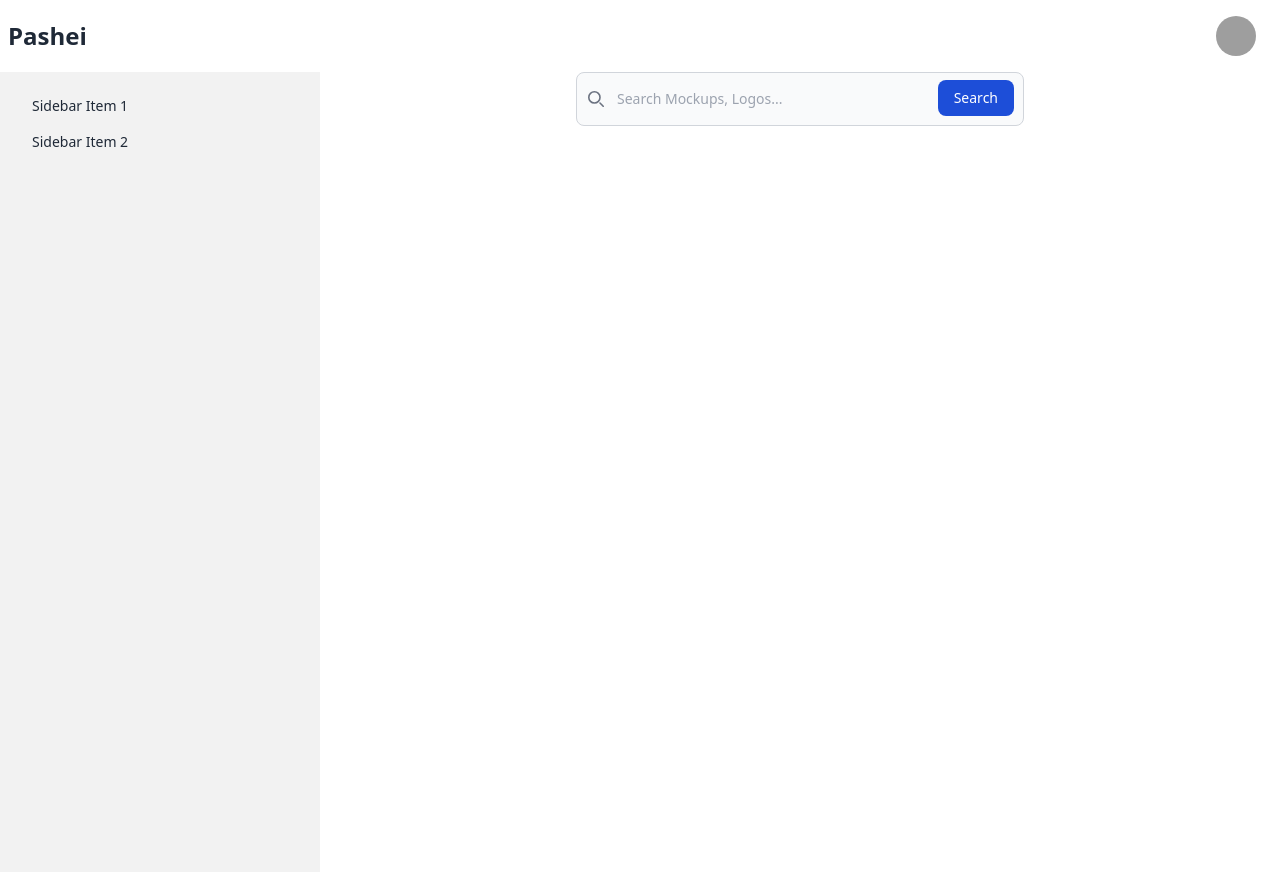
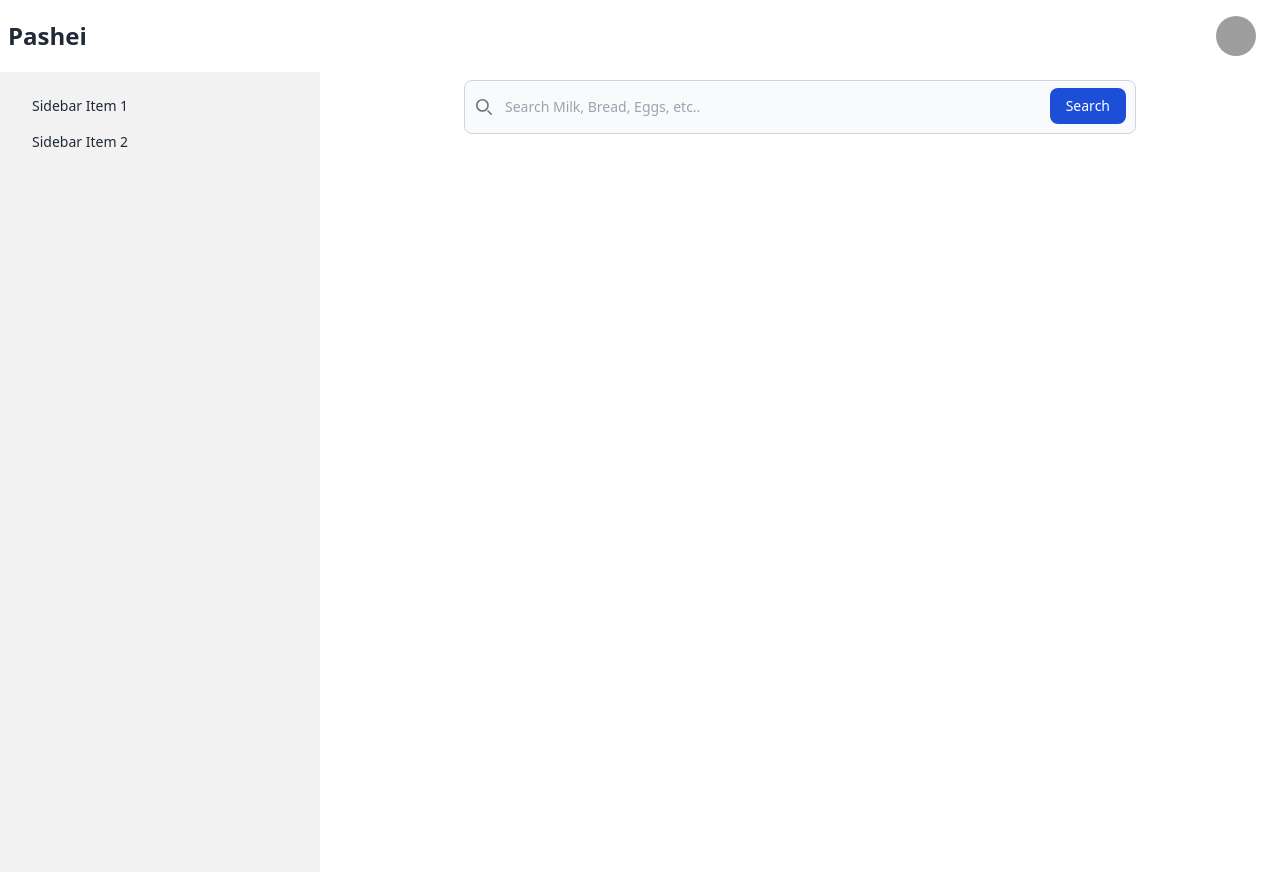
Before and after one commit to chaudhuree/products-filtering-client, a React (Vite) app: page / in a window 1280 px wide. Built offline with nearby package versions, Linux system fonts and the light colour scheme; grey boxes are pictures that could not be loaded.

Commit message:
create a context provider for better coding experience by managing all variable from one place

```diff
--- /dev/null
+++ b/src/context/Products.jsx
@@ -0,0 +1,26 @@
+import { createContext, useContext, useEffect, useState } from "react";
+export const ProductsContext = createContext();
+export default function ProductsProvider({ children }) {
+  const [products, setProducts] = useState([]);
+  const [loading, setLoading] = useState(false);
+  const [search, setSearch] = useState("");
+
+
+  // all variables and functions that you want to share with the rest of the application should be placed in the context
+  const contextValue = {
+    products,
+    loading,
+    search,
+    setSearch,
+  };
+
+  return (
+    <ProductsContext.Provider value={contextValue}>
+      {children}
+    </ProductsContext.Provider>
+  );
+}
+
+export const useProducts = () => {
+  return useContext(ProductsContext);
+};
--- a/src/layout/MasterLayout.jsx
+++ b/src/layout/MasterLayout.jsx
@@ -1,11 +1,14 @@
-import Nav from '../components/Nav'
-import { RxHamburgerMenu } from 'react-icons/rx'
+import Nav from "../components/Nav";
+import { RxHamburgerMenu } from "react-icons/rx";
 export default function MasterLayout({ children }) {
   return (
-    <div><Nav />
+    <div>
+      <Nav />
       <div className="drawer lg:drawer-open">
         <input id="my-drawer-2" type="checkbox" className="drawer-toggle" />
-      <div className="drawer-content">{children}</div>
+        <div className="drawer-content">
+          <div className="px-5 py-2">{children}</div>
+        </div>
         <div className="drawer-side">
           <label
             htmlFor="my-drawer-2"
@@ -34,6 +37,7 @@ export default function MasterLayout({ children }) {
             </li>
           </ul>
         </div>
-    </div></div>
-  )
+      </div>
+    </div>
+  );
 }
--- a/src/main.jsx
+++ b/src/main.jsx
@@ -1,10 +1,13 @@
-import { StrictMode } from 'react'
-import { createRoot } from 'react-dom/client'
-import App from './App.jsx'
-import './index.css'
+import { StrictMode } from "react";
+import { createRoot } from "react-dom/client";
+import App from "./App.jsx";
+import "./index.css";
+import ProductsProvider from "./context/Products.jsx";
 
-createRoot(document.getElementById('root')).render(
+createRoot(document.getElementById("root")).render(
   <StrictMode>
-    <App />
-  </StrictMode>,
-)
+    <ProductsProvider>
+      <App />
+    </ProductsProvider>
+  </StrictMode>
+);
--- a/src/pages/Products.jsx
+++ b/src/pages/Products.jsx
@@ -1,10 +1,20 @@
 import MasterLayout from "../layout/MasterLayout";
+import { useState, useEffect } from "react";
+import Select from "react-select";
+import { useProducts } from "../context/Products";
+export default function Products() {
+  const { search, setSearch } = useProducts();
 
-export default function Products() {
+  const options = [
+    { value: "priceAsc", label: "Low to High" },
+    { value: "priceDesc", label: "High to Low" },
+    { value: "dateAsc", label: "Newest" },
+    { value: "dateDesc", label: "Oldest" },
+  ];
   return (
     <MasterLayout>
       {/*search bar*/}
-      <form className="max-w-md mx-auto">
+      <div className="max-w-2xl mx-auto">
         <label
           for="default-search"
           className="mb-2 text-sm font-medium text-gray-900 sr-only dark:text-white"
@@ -32,8 +42,9 @@ export default function Products() {
           <input
             type="search"
             id="default-search"
+            onChange={(e) => setSearch(e.target.value)}
             className="block w-full p-4 ps-10 text-sm text-gray-900 border border-gray-300 rounded-lg bg-gray-50 focus:ring-blue-500 focus:border-blue-500 dark:bg-gray-700 dark:border-gray-600 dark:placeholder-gray-400 dark:text-white dark:focus:ring-blue-500 dark:focus:border-blue-500"
-            placeholder="Search Mockups, Logos..."
+            placeholder="Search Milk, Bread, Eggs, etc.."
             required
           />
           <button
@@ -43,7 +54,8 @@ export default function Products() {
             Search
           </button>
         </div>
-      </form>
+      </div>
+      <p>{search}</p>
     </MasterLayout>
   );
 }
```
Lines whose indentation alone changed are shown as unchanged.
